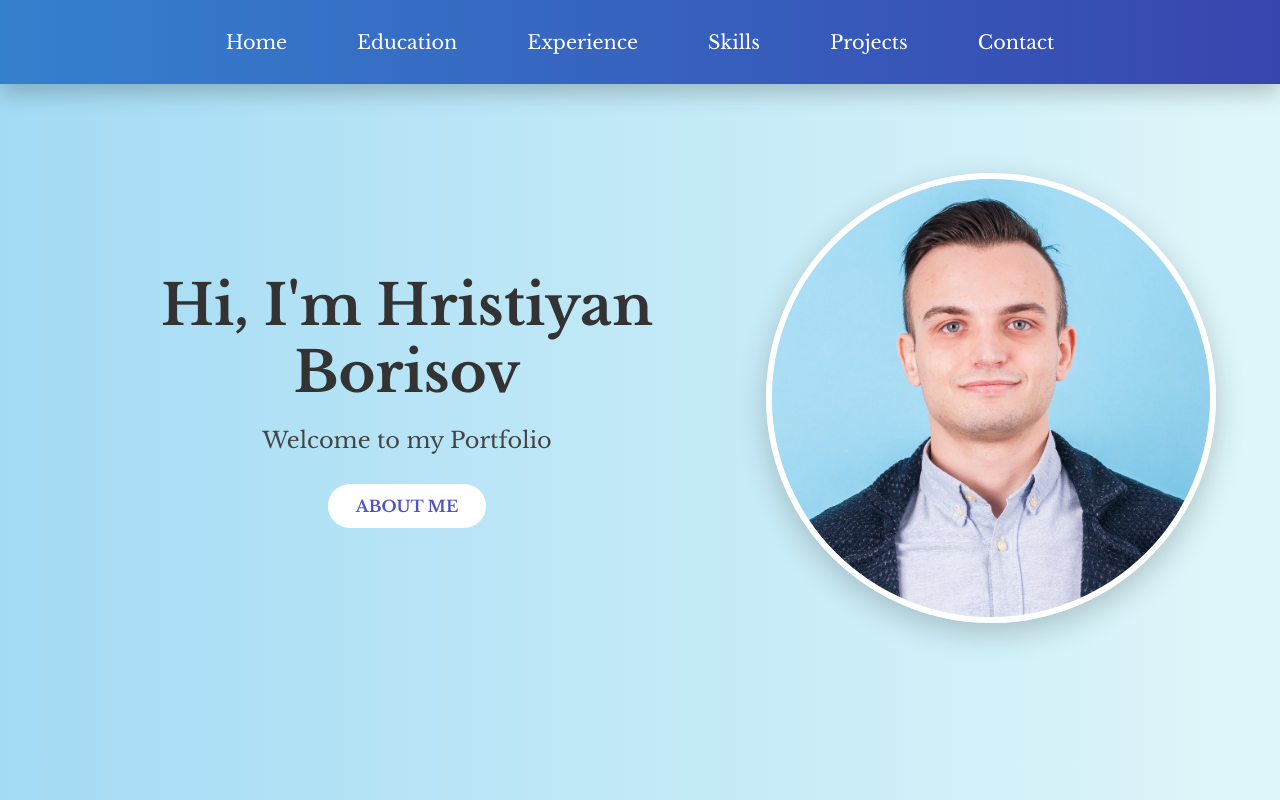
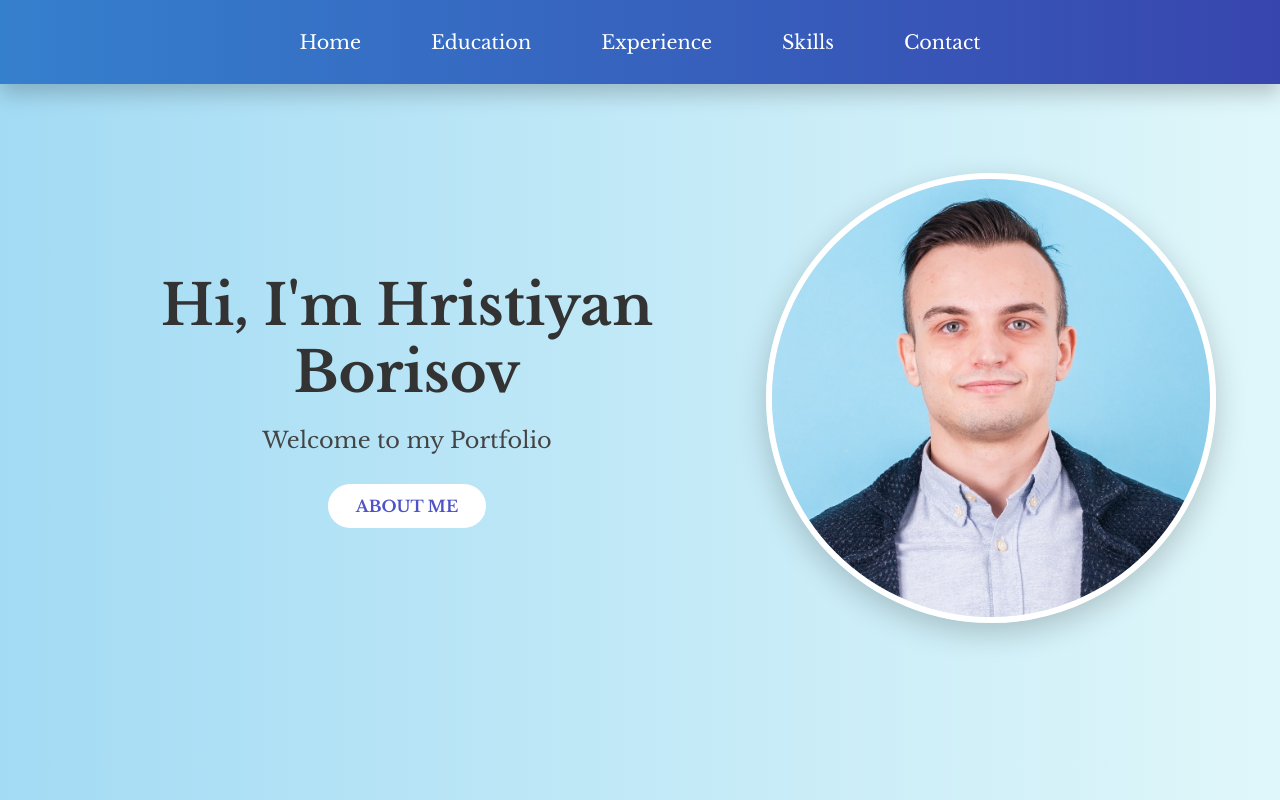
Before and after one commit to annasarabasheva/Portfolio-Site, a React (Vite) app in the folder porfolio-site/: page / in a window 1280 px wide. Built offline with nearby package versions, Linux system fonts and the light colour scheme.

Commit message:
Update Header.jsx

```diff
--- a/porfolio-site/src/components/header/Header.jsx
+++ b/porfolio-site/src/components/header/Header.jsx
@@ -11,7 +11,6 @@ const Header = () => {
                 <li><Link to="/education">Education</Link></li>
                 <li><Link to="/experience">Experience</Link></li>
                 <li><Link to="/skills"> Skills</Link></li>
-                <li><Link to="#projects"> Projects</Link></li>
                 <li><Link to="/contact">Contact</Link></li>
             </ul>
         </nav>
```
